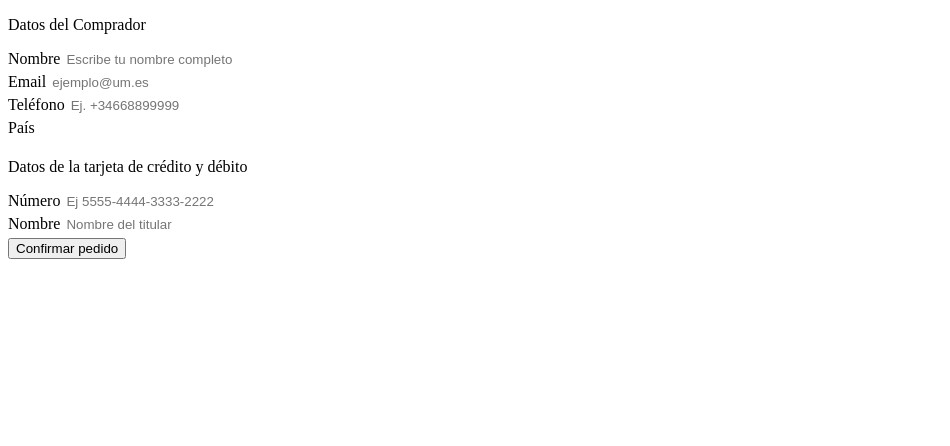
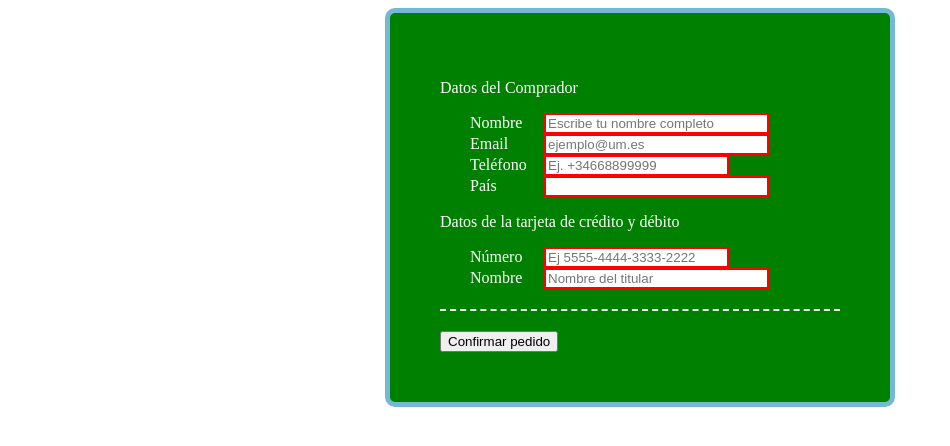
Before and after one commit to sesaicazares/generation_bootcamp, a plain HTML site: page generation.html/html_avanzado/ejercicio2.html in a window 1280 px wide. Shown: the whole page, without its empty margins (0-950 px from the left). Drawn offline with Linux system fonts and the light colour scheme.

```diff
--- a/generation.html/html_avanzado/assets/css/ejercicio2.css
+++ b/generation.html/html_avanzado/assets/css/ejercicio2.css
@@ -1,6 +1,26 @@
+.formulario{
+    background-color: green;
+    color: white;
+    padding: 50px;
+    border: 5px solid rgb(116, 184, 211);
+    border-radius: 10px;
+    width: 400px;
+    margin: 0 auto
+}
+
+label{
+    padding-left: 30px;
+    display: inline-block;
+    width: 50px;
+}
 
 .formaColor{
-    border: 10px;
-    border-radius: 10px solid red;
-    margin-bottom: 5px;
+    border: 2px solid red;
+    margin-left: 20px;
 }
+
+.enviar{
+    border-top: 2px dashed white;
+    margin-top: 20px;
+    padding-top: 20px;
+}
--- a/generation.html/html_avanzado/assets/css/formularios.css
+++ b/generation.html/html_avanzado/assets/css/formularios.css
@@ -1,4 +1,4 @@
-.h{
+h1{
     text-align: center;
 }
 .formulario{
@@ -6,6 +6,8 @@
     padding: 10px;
     background-color: rgb(200, 147, 251);
     border-radius: 10px;
+    width: 300px;
+    margin: 0 auto
 }
 
 .formaColor{
--- a/generation.html/html_avanzado/ejercicio2.html
+++ b/generation.html/html_avanzado/ejercicio2.html
@@ -9,25 +9,24 @@
 </head>
 <body>
 
-
-    <div class="datos">
+    <form class="formulario">
         <p>Datos del Comprador</p>
     </div>
     <div class="nombre">
         <label for="nombre">Nombre</label>
-        <input class="formaColor" type="text" id="nombre" required placeholder="Escribe tu nombre completo">
+        <input class="formaColor" type="text" id="nombre" required placeholder="Escribe tu nombre completo" size="25px">
     </div>
     <div class="email">
         <label for="email">Email</label>
-        <input class="formaColor" type="emai" id="email" required placeholder="ejemplo@um.es">
+        <input class="formaColor" type="emai" id="email" required placeholder="ejemplo@um.es" size="25px">
     </div>
     <div class="telefono">
         <label for="telefono">Teléfono</label>
-        <input class="formaColor" type="number" id="telefono" required placeholder="Ej. +34668899999">
+        <input class="formaColor" type="number" id="telefono" required placeholder="Ej. +34668899999" size="30px">
     </div>
     <div class="pais">
         <label for="pais">País</label>
-        <input class="formaColor" type="text" id="pais" required placeholder="">
+        <input class="formaColor" type="text" id="pais" required placeholder size="25px">
     </div>
 
     <div class="datos2">
@@ -35,16 +34,16 @@
     </div>
     <div class="numero2">
         <label for="numero2">Número</label>
-        <input class="formaColor" type="number" id="numero2" required placeholder="Ej 5555-4444-3333-2222" max="16">
+        <input class="formaColor" type="number" id="numero2" required placeholder="Ej 5555-4444-3333-2222" max="16" size="25px">
     </div>
     <div class="nombre2">
         <label for="nombre2">Nombre</label>
-        <input class="formaColor" type="text" id="nombre2" required placeholder="Nombre del titular">
+        <input class="formaColor" type="text" id="nombre2" required placeholder="Nombre del titular" size="25px">
     </div>
 
     <div class="enviar">
         <input type="submit" value="Confirmar pedido">
     </div>
-
+</form>
 </body>
 </html>
--- a/generation.html/html_avanzado/formularios.html
+++ b/generation.html/html_avanzado/formularios.html
@@ -38,35 +38,27 @@
         <input type="submit" value="Mandar">
     </form>
 
-    <script>
-        const color = document.querySelector("#inputColor")
-        console.log(color);
-
-        color.addEventListener("change", function (e) {
-            document.body.style.backgroundColor = e.target,value;
-        })
-    </script>
-
     <hr>
     <h1>Formulario</h1>
-    <form class="formulario">
+    <form class="formulario" id="formularioDatos">
 
     <div class="nombre">
         <label class="acomodoLabel" for="nombre">Nombre</label>
-        <input class="formaColor" type="text" id="nombre" required placeholder="Nombre">
+        <input class="formaColor" type="text" name="nombre" id="nombre" required placeholder="Nombre">
     </div>
     <div class="apellido">
         <label class="acomodoLabel" for="apellido">Apellido</label>
-        <input class="formaColor" type="text" id="apellido" placeholder="Apellido">
+        <input class="formaColor" type="text" name=="apellido" id="apellido" placeholder="Apellido">
     </div>
     <div class="password">
         <label class="acomodoLabel" for="passwprd">Contraseña</label>
-        <input class="formaColor" type="password" id="password" required>
+        <input class="formaColor" type="password" name0"password" id="password" required>
     </div>
     <div class="correo">
         <label class="acomodoLabel" for="Correo">Correo</label>
-        <input class="formaColor" type="email" id="correo">
+        <input class="formaColor" type="email" name="email" id="correo">
     </div>
+    <input type="checkbox" name="check" value="Hola" checked>
     <div class="enviar">
         <input class="btn-enviar" type="submit" value="Enviar">
        <!--  <button type="submit"><img width="10px" src="https://cdn.pixabay.com/photo/2017/10/08/19/55/popcorn-2831358_1280.png" alt="">
@@ -75,6 +67,9 @@
 
     </form>
 
+    <!-- JavaScript -->
+    <script src="assets/js/main.js"></script>
+
 
 </body>
 </html>
```
Also changed, not shown: generation.html/html_avanzado/assets/js/main.js (added, +18 -0 lines).
